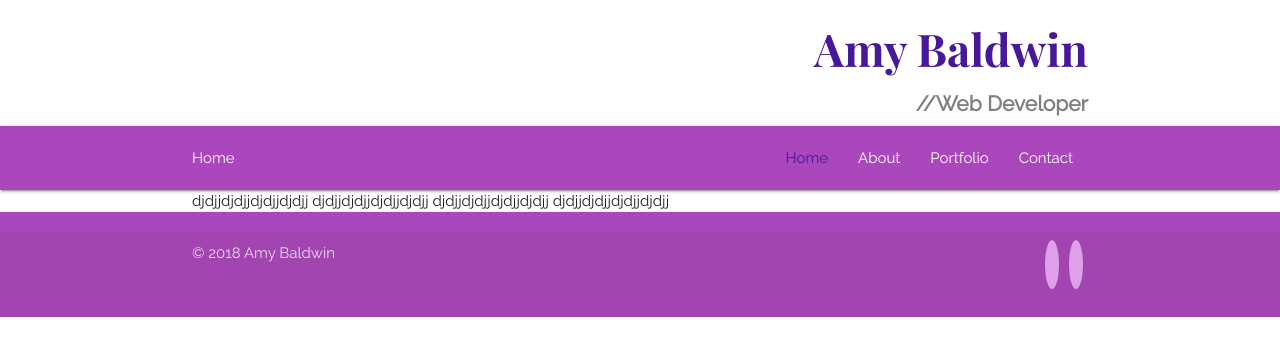
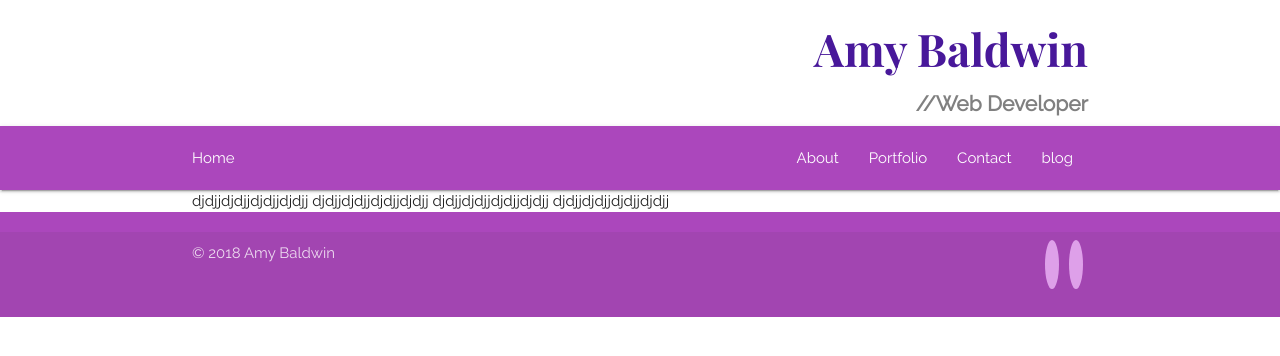
Before and after one commit to amybaldwindev/test, a Jekyll site: the page built from index.html, in a window 1280 px wide. Shown: the top 356 px of the page. Built offline with Jekyll 4.4.1, drawn with Linux system fonts in a browser that asks for light colours; nearby versions of some CDN libraries.

Commit message:
add blog link to nav

```diff
--- a/_includes/nav-links.html
+++ b/_includes/nav-links.html
@@ -1,4 +1,4 @@
-<li><a href="{{site.baseurl}}">Home</a></li>
 <li><a href="{{site.baseurl}}/about">About</a></li>
 <li><a href="{{site.baseurl }}/portfolio">Portfolio</a></li>
 <li><a href="{{site.baseurl }}/contact">Contact</a></li>
+<li><a href="{{site.baseurl}}/blog">blog</a></li>
```
